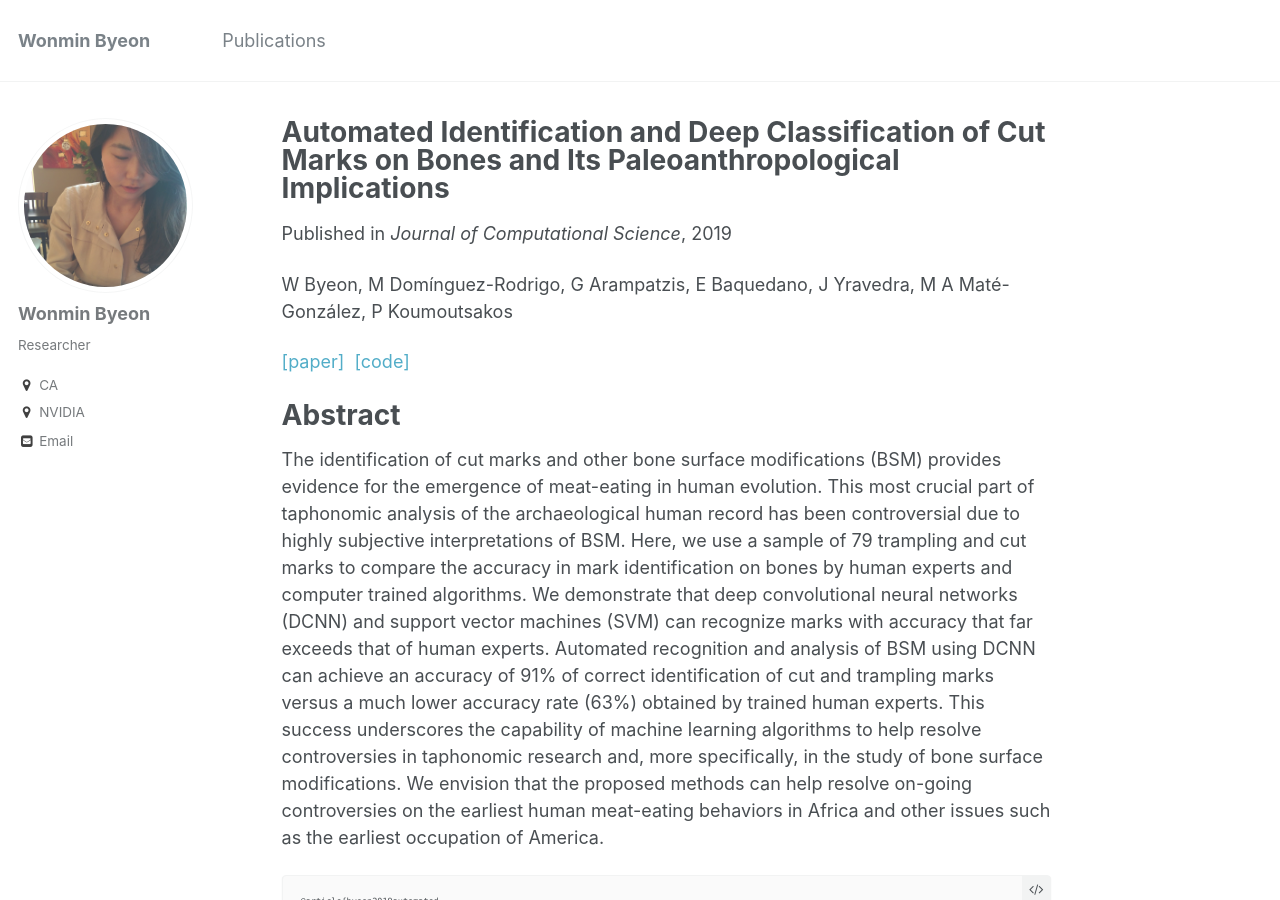
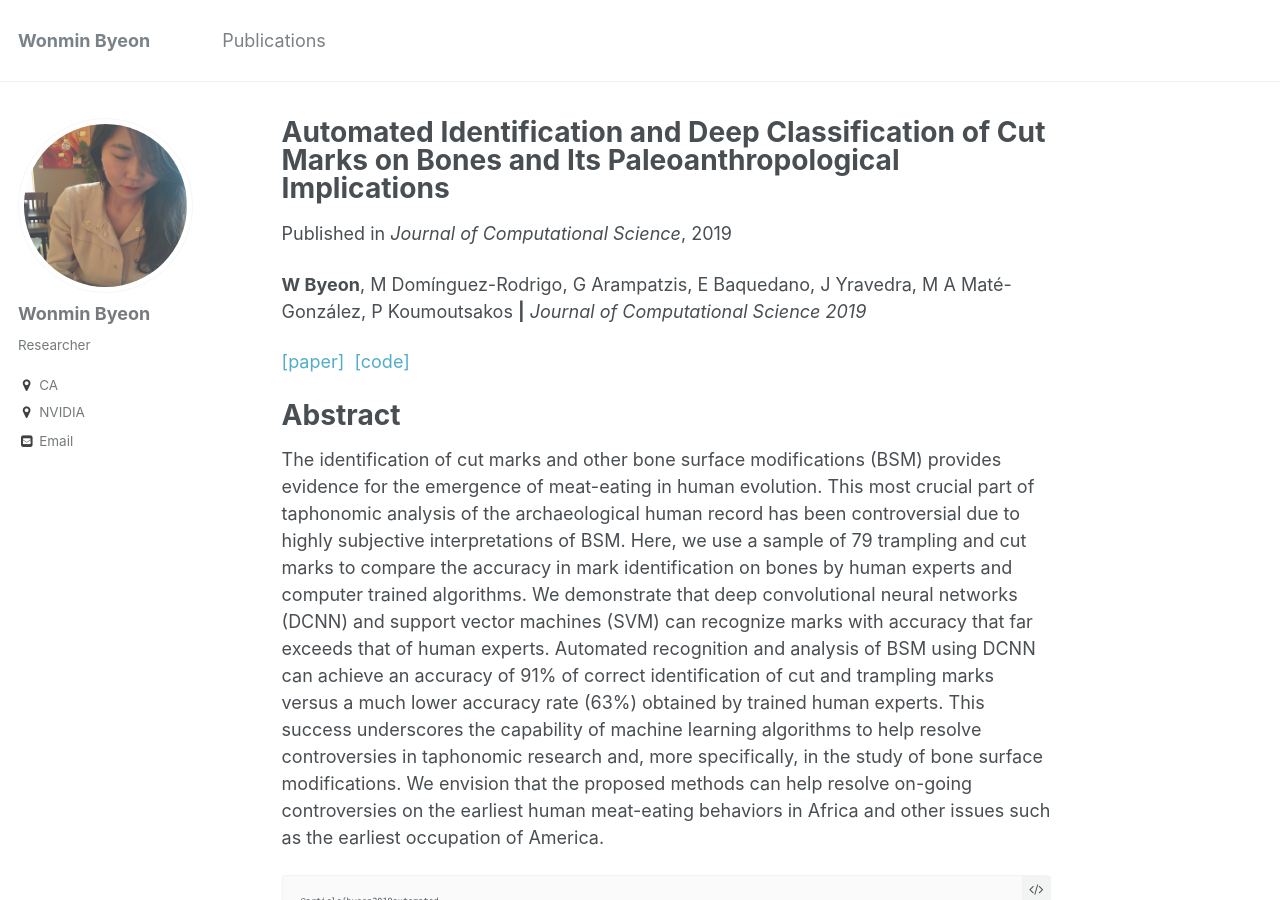
Before and after one commit to wonmin-byeon/wonmin-byeon.github.io, a Jekyll site: the page built from _publications/2019-02-cut-mark.md, in a window 1280 px wide and 900 px high. Built offline with Jekyll 4.4.1, drawn with Linux system fonts in a browser that asks for light colours.

Commit message:
changing front format

```diff
--- a/_publications/2019-02-cut-mark.md
+++ b/_publications/2019-02-cut-mark.md
@@ -4,7 +4,7 @@ collection: publications
 permalink: /publication/2019-02-cut-mark
 date: 2019-03-01
 venue: 'Journal of Computational Science'
-citation: 'W Byeon, M Domínguez-Rodrigo, G Arampatzis, E Baquedano, J Yravedra, M A Maté-González, P Koumoutsakos'
+citation: '<b>W Byeon</b>, M Domínguez-Rodrigo, G Arampatzis, E Baquedano, J Yravedra, M A Maté-González, P Koumoutsakos <b>|</b> <i>Journal of Computational Science 2019</i> '
 paperurl: 'https://www.cse-lab.ethz.ch/wp-content/papercite-data/pdf/byeon2019a.pdf'
 ---
 [[paper]](https://www.cse-lab.ethz.ch/wp-content/papercite-data/pdf/byeon2019a.pdf) &nbsp;[[code]](https://github.com/cselab/cut-marks-classification)
```
